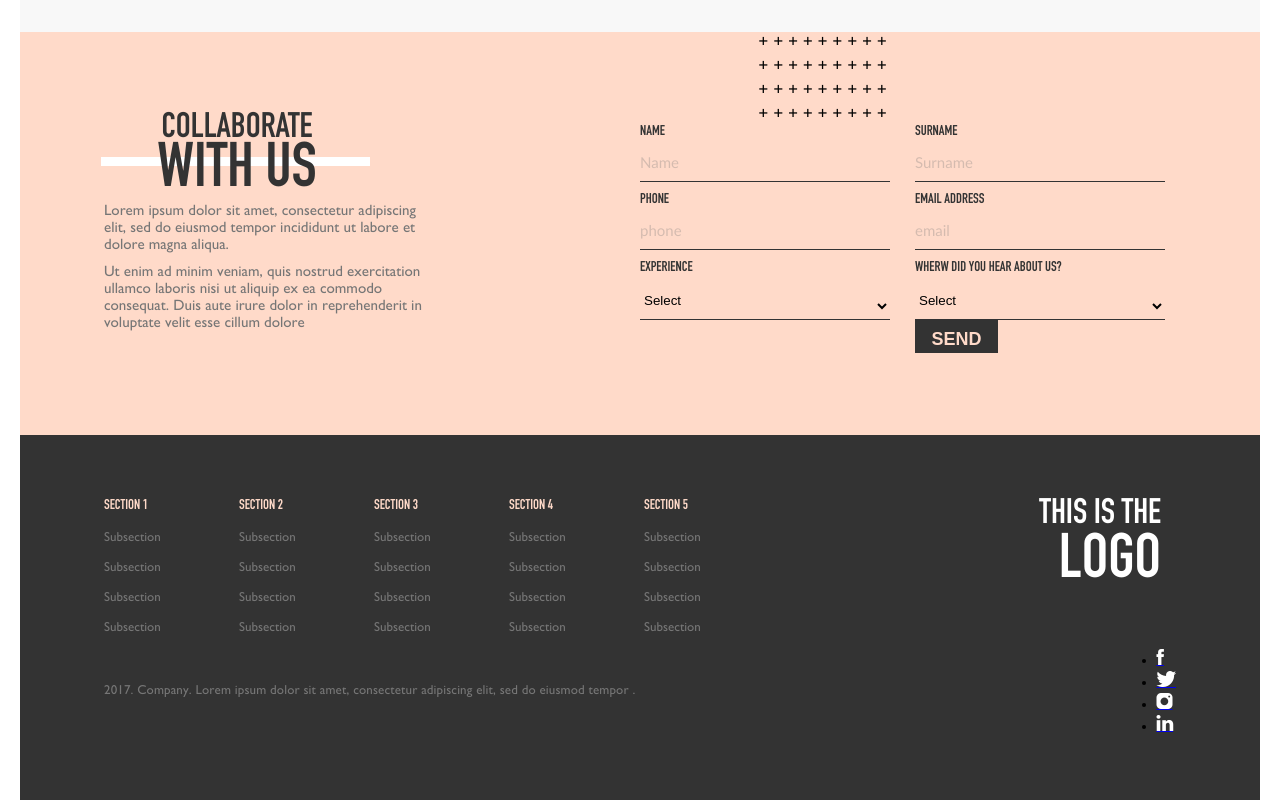
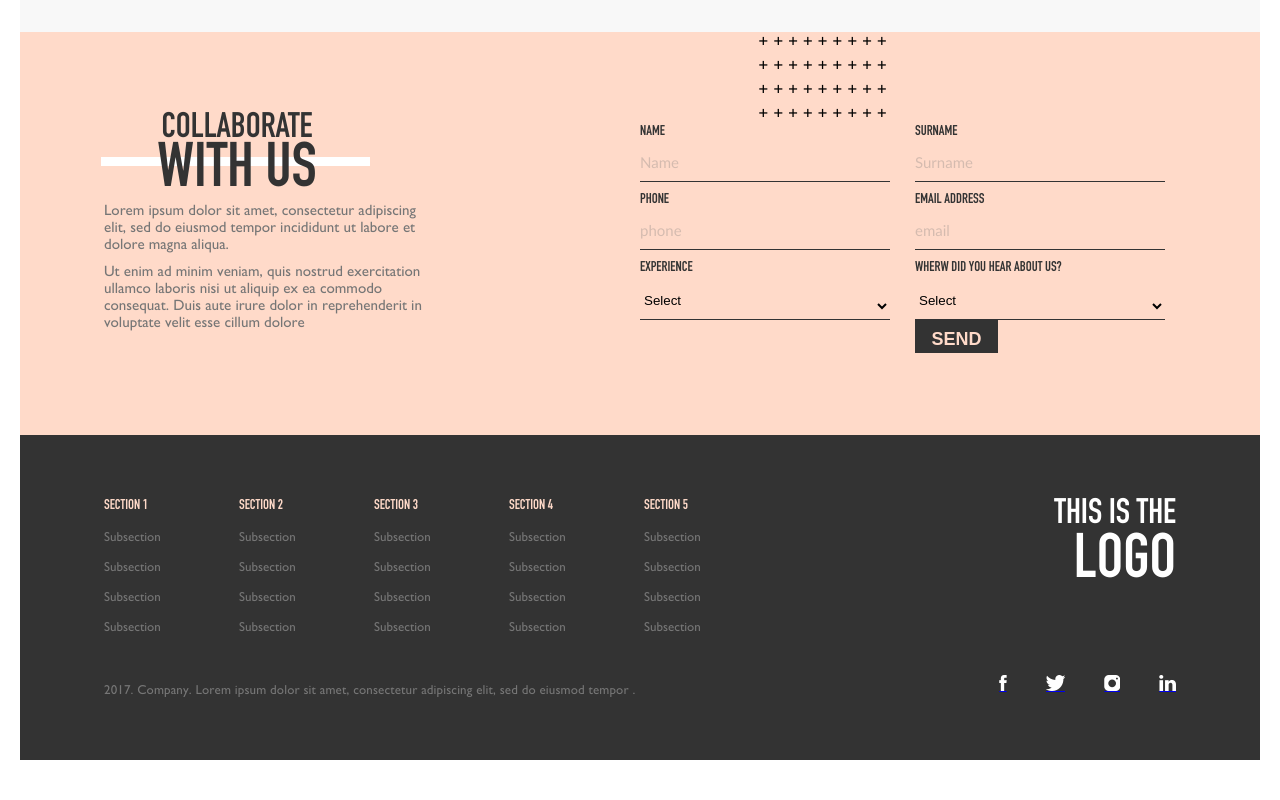
Before and after one commit to orivelton/studio-graphene-home-page, a React (Create React App) app: page / in a window 1280 px wide. Shown: the part 1663-2463 px from the top of the page. After the commit the page ends 2423 px from the top, so only its background shows below. Built offline with nearby package versions, Linux system fonts and the light colour scheme.

Commit message:
chore: added social login on footer

```diff
--- a/src/components/Title/Title.scss
+++ b/src/components/Title/Title.scss
@@ -53,6 +53,7 @@
 
   &--secondary {
     color: $white;
+    padding-right: 0;
     .title__text, .title__top {
       align-items: flex-end;
       line-height: 1;
--- a/src/sections/Footer/Footer.scss
+++ b/src/sections/Footer/Footer.scss
@@ -46,3 +46,22 @@
   margin-top: 33px;
   letter-spacing: 0.13px;
 }
+
+.social {
+  display: flex;
+  overflow: hidden;
+  align-items: flex-end;
+  &__item {
+    list-style: none;
+    margin-right: 39px;
+    overflow: hidden;
+    &:last-of-type {
+      margin-right: 0;
+    }
+  }
+
+  &__name {
+    position: absolute;
+    visibility: hidden;
+  }
+}
--- a/src/sections/Footer/index.js
+++ b/src/sections/Footer/index.js
@@ -32,18 +32,26 @@ const Footer = () => {
 
       <div className="footer__box">
         <p className="copyright">2017. Company. Lorem ipsum dolor sit amet, consectetur adipiscing elit, sed do eiusmod tempor .</p>
-        <ul>
-          <li>
-            <a href="/"><span class="icon iconfacebook-icon"></span></a>
+        <ul className="social">
+          <li className="social__item">
+            <a href="/" className="social__icon icon iconfacebook-icon" title="Go to Facebook">
+              <span className="social__name">Facebook</span>
+            </a>
           </li>
-          <li>
-            <a href="/"><span class="icon icontwitter-icon"></span></a>
+          <li className="social__item">
+            <a href="/" className="social__icon icon icontwitter-icon" title="Go to twitter">
+              <span className="social__name">twitter</span>
+            </a>
           </li>
-          <li>
-            <a href="/"><span class="icon iconinstagram-icon"></span></a>
+          <li className="social__item">
+            <a href="/" className="social__icon icon iconinstagram-icon" title="Go to instagram">
+              <span className="social__name">instagram</span>
+            </a>
           </li>
-          <li>
-            <a href="/"><span class="icon iconLinkedin-icon"></span></a>
+          <li className="social__item">
+            <a href="/" className="social__icon icon iconLinkedin-icon" title="Go to Linkedin">
+              <span className="social__name">Linkedin</span>
+            </a>
           </li>
         </ul>
       </div>
```
